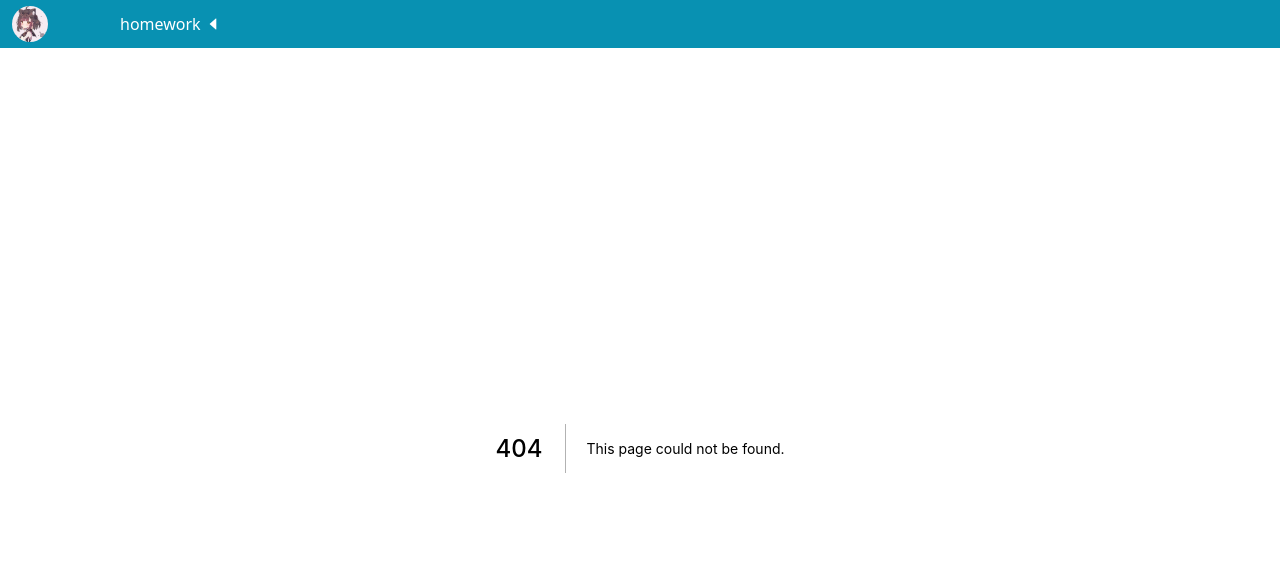
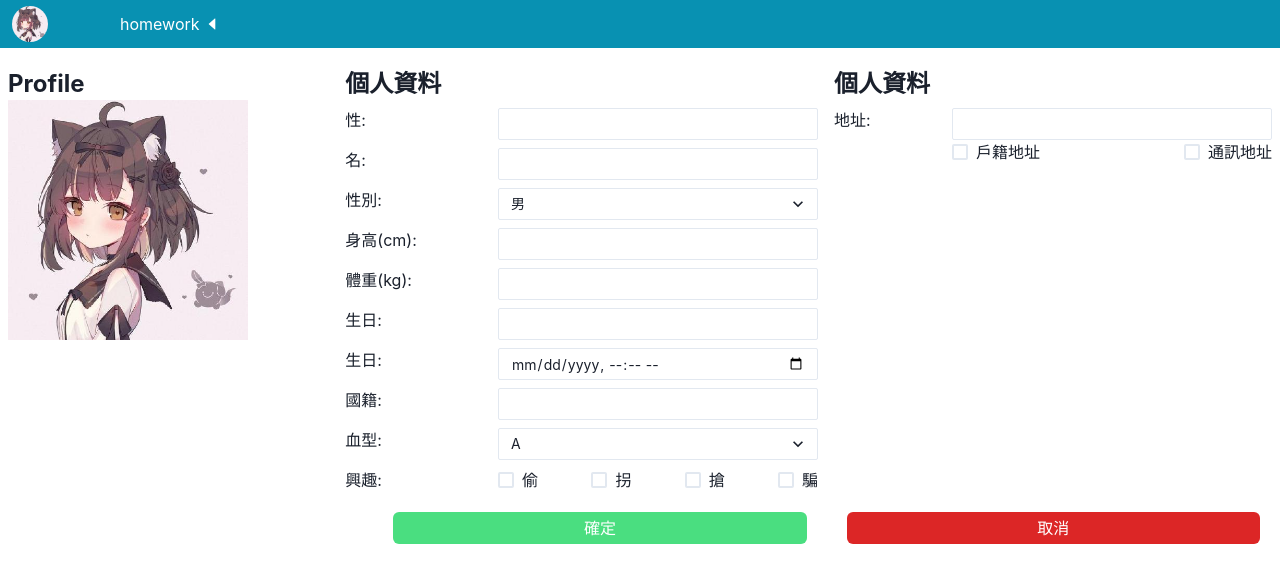
Before and after one commit to xiaoxigua-1/homework, a Next.js app: page /homework4 in a window 1280 px wide. Before the commit this address had no page. Shown: the top 582 px of the page. Built offline with nearby package versions, Linux system fonts and the light colour scheme.

Commit message:
homework 4 init

```diff
--- a/components/input.tsx
+++ b/components/input.tsx
@@ -1,17 +1,26 @@
 import { NextPage } from 'next';
+import { useState } from 'react';
+import { Input } from '@chakra-ui/react';
+
 
 interface Input {
   name: string;
   value: string;
 }
 
-const Input: NextPage<Input> = ({ name, value }) => {
+const NewInput: NextPage<Input> = ({ name, value }) => {
   return (
     <div className="flex justify-between mt-2">
-      <p>{name}:</p>
-      <input type="text" value={value} className="border rounded-sm focus:outline-cyan-400" readOnly={true} />
+      <span className="whitespace-nowrap">{name}:</span>
+      <div className="w-[320px]">
+        <Input
+          defaultValue={value}
+          type="text"
+          size="sm"
+        />
+      </div>
     </div>
   );
 };
 
-export default Input;
+export default NewInput;
--- a/components/nav.tsx
+++ b/components/nav.tsx
@@ -11,7 +11,7 @@ const nav = [
   },
   {
     name: 'Homework 4',
-    link: '/about',
+    link: '/homework4',
   },
   {
     name: 'Homework 5',
--- a/package.json
+++ b/package.json
@@ -10,6 +10,10 @@
     "lint": "next lint"
   },
   "dependencies": {
+    "@chakra-ui/react": "^2.3.4",
+    "@emotion/react": "^11.10.4",
+    "@emotion/styled": "^11.10.4",
+    "framer-motion": "^7.5.0",
     "next": "12.3.1",
     "react": "18.2.0",
     "react-dom": "18.2.0",
--- a/pages/_app.tsx
+++ b/pages/_app.tsx
@@ -1,13 +1,14 @@
 import '../styles/globals.css';
 import type { AppProps } from 'next/app';
+import { ChakraProvider } from '@chakra-ui/react'
 import Nav from '../components/nav';
 
 function MyApp({ Component, pageProps }: AppProps) {
   return (
-    <div>
+    <ChakraProvider>
       <Nav />
       <Component {...pageProps} />
-    </div>
+    </ChakraProvider>
   );
 }
 
--- a/pages/homework2.tsx
+++ /dev/null
@@ -1,11 +0,0 @@
-import { NextPage } from 'next';
-
-const Homework2: NextPage = () => {
-  return (
-    <div>
-
-    </div>
-  );
-};
-
-export default Homework2;
--- /dev/null
+++ b/pages/homework4.tsx
@@ -0,0 +1,83 @@
+import { NextPage } from 'next';
+import Image from 'next/image';
+import MyInput from '../components/input';
+import { Checkbox, Input, Select, Stack } from '@chakra-ui/react'
+
+const Homework2: NextPage = () => {
+  return (
+    <div>
+      <div className="flex flex-wrap mt-5 justify-center">
+        <div className="flex-grow mx-2">
+          <h2 className="text-2xl font-bold">Profile</h2>
+          <Image src="/avatar.jpeg" className="select-none m-auto" width={240} height={240} alt="avatar" />
+        </div>
+        <div className="flex-grow mx-2 max-w-xl">
+          <h2 className="text-2xl font-bold">個人資料</h2>
+          <MyInput name="性" value=""/>
+          <MyInput name="名" value=""/>
+          <div className="flex justify-between mt-2">
+            <span className="whitespace-nowrap">性別:</span>
+            <div className="w-[320px]">
+              <Select className="w-28" size="sm">
+                <option>男</option>
+                <option>女</option>
+              </Select>
+            </div>
+          </div>
+          <MyInput name="身高(cm)" value=""/>
+          <MyInput name="體重(kg)" value=""/>
+          <MyInput name="生日" value=""/>
+          <div className="flex justify-between mt-2">
+            <span className="whitespace-nowrap">生日:</span>
+            <div className="w-[320px]">
+              <Input
+                placeholder="Select Date and Time"
+                size="sm"
+                type="datetime-local"
+              />
+            </div>
+          </div>
+          <MyInput name="國籍" value=""/>
+          <div className="flex justify-between mt-2">
+            <span className="whitespace-nowrap">血型:</span>
+            <div className="w-[320px]">
+              <Select className="w-28" size="sm">
+                <option>A</option>
+                <option>B</option>
+                <option>AB</option>
+                <option>O</option>
+              </Select>
+            </div>
+          </div>
+          <div className="flex justify-between mt-2">
+            <span className="whitespace-nowrap">興趣:</span>
+            <Stack direction='row' className="w-[320px] justify-between">
+              <Checkbox>偷</Checkbox>
+              <Checkbox>拐</Checkbox>
+              <Checkbox>搶</Checkbox>
+              <Checkbox>騙</Checkbox>
+            </Stack>
+          </div>
+        </div>
+        <div className="flex-grow mx-2 max-w-xl">
+          <h2 className="text-2xl font-bold">個人資料</h2>
+          <MyInput name="地址" value="" />
+          <div className="flex flex-row">
+            <div className="flex-grow"></div>
+            <Stack direction='row' className="w-[320px] justify-between">
+                <Checkbox>戶籍地址</Checkbox>
+                <Checkbox>通訊地址</Checkbox>
+            </Stack>
+          </div>
+        </div>
+      </div>
+      <div className="flex flex-wrap mt-2 text-white">
+        <div className="flex-grow"></div>
+        <button className="flex-grow mx-5 bg-green-400 rounded-md p-1 min-w-[200px] mt-3">確定</button>
+        <button className="flex-grow mx-5 bg-red-600 rounded-md p-1 min-w-[200px] mt-3">取消</button>
+      </div>
+    </div>
+  );
+};
+
+export default Homework2;
```
Also changed, not shown: 1 other file (tests, documents, lock files or other folders).
